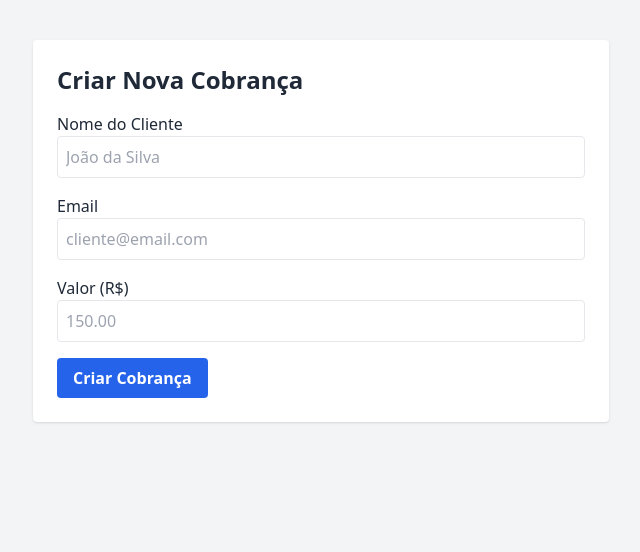
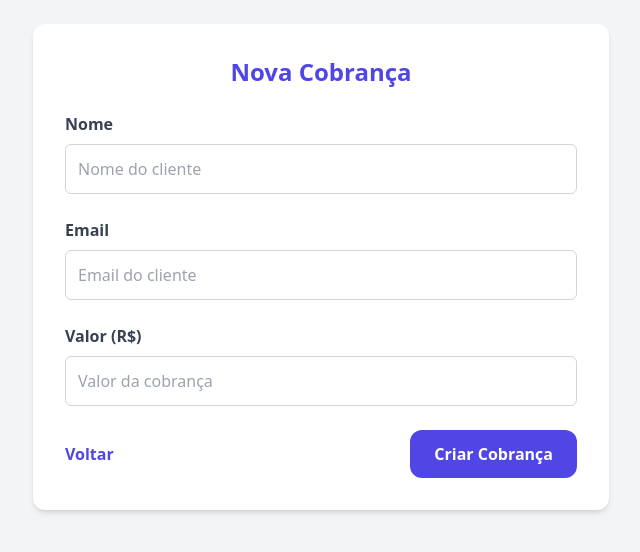
Before and after one commit to guandrade97/sistema-cobranca04, a Flask app: page /nova_cobranca in a window 1280 px wide. Shown: the top 552 px of the page, without its empty margins (319-959 px from the left). Run offline with Flask 3, Linux system fonts and the light colour scheme; some libraries are stand-ins or nearby versions.

Commit message:
Update nova_cobranca.html

```diff
--- a/templates/nova_cobranca.html
+++ b/templates/nova_cobranca.html
@@ -2,28 +2,36 @@
 <html lang="pt-br">
 <head>
   <meta charset="UTF-8" />
-  <meta name="viewport" content="width=device-width, initial-scale=1.0" />
   <title>Nova Cobrança</title>
   <script src="https://cdn.tailwindcss.com"></script>
 </head>
-<body class="bg-gray-100 text-gray-800">
-  <div class="max-w-xl mx-auto mt-10 bg-white p-6 rounded shadow">
-    <h1 class="text-2xl font-bold mb-4">Criar Nova Cobrança</h1>
-    <form method="POST" action="/nova_cobranca" class="space-y-4">
+<body class="bg-gray-100 p-6">
+  <div class="max-w-xl mx-auto bg-white p-8 rounded-xl shadow-md">
+    <h1 class="text-2xl font-bold mb-6 text-indigo-600 text-center">Nova Cobrança</h1>
+
+    <form action="/nova_cobranca" method="POST" class="space-y-6">
       <div>
-        <label for="nome" class="block font-medium">Nome do Cliente</label>
-        <input type="text" name="nome" id="nome" required class="w-full p-2 border rounded" placeholder="João da Silva" />
+        <label for="nome" class="block text-gray-700 font-semibold mb-2">Nome</label>
+        <input type="text" id="nome" name="nome" required placeholder="Nome do cliente"
+          class="w-full border border-gray-300 rounded-md p-3 focus:outline-none focus:ring-2 focus:ring-indigo-500" />
       </div>
+
       <div>
-        <label for="email" class="block font-medium">Email</label>
-        <input type="email" name="email" id="email" required class="w-full p-2 border rounded" placeholder="cliente@email.com" />
+        <label for="email" class="block text-gray-700 font-semibold mb-2">Email</label>
+        <input type="email" id="email" name="email" required placeholder="Email do cliente"
+          class="w-full border border-gray-300 rounded-md p-3 focus:outline-none focus:ring-2 focus:ring-indigo-500" />
       </div>
+
       <div>
-        <label for="valor" class="block font-medium">Valor (R$)</label>
-        <input type="number" name="valor" id="valor" step="0.01" required class="w-full p-2 border rounded" placeholder="150.00" />
+        <label for="valor" class="block text-gray-700 font-semibold mb-2">Valor (R$)</label>
+        <input type="number" step="0.01" min="0" id="valor" name="valor" required placeholder="Valor da cobrança"
+          class="w-full border border-gray-300 rounded-md p-3 focus:outline-none focus:ring-2 focus:ring-indigo-500" />
       </div>
-      <div>
-        <button type="submit" class="bg-blue-600 hover:bg-blue-700 text-white font-bold py-2 px-4 rounded">
+
+      <div class="flex justify-between items-center">
+        <a href="/" class="text-indigo-600 hover:underline font-semibold">Voltar</a>
+        <button type="submit"
+          class="bg-indigo-600 text-white px-6 py-3 rounded-xl hover:bg-indigo-700 transition font-semibold">
           Criar Cobrança
         </button>
       </div>
```
